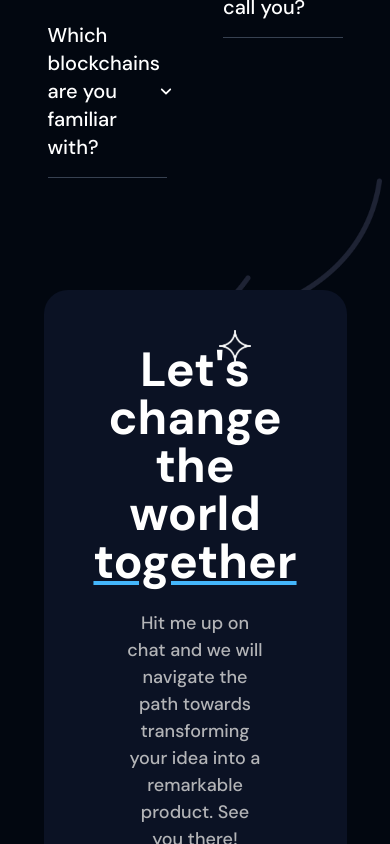
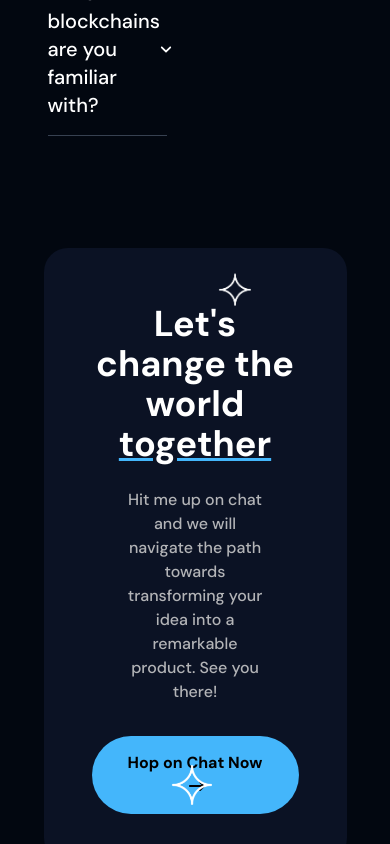
Before and after one commit to yewyewXD/yewwwdev, a Next.js app: page /about in a window 390 px wide. Shown: the part 780-1624 px from the top of the page. Built offline with nearby package versions, Linux system fonts and the light colour scheme.

Commit message:
add star floating animation

```diff
--- a/app/(home)/HeroSection.tsx
+++ b/app/(home)/HeroSection.tsx
@@ -49,13 +49,13 @@ const HeroSection = () => {
 
             <img
               src="/images/general-star.png"
-              className="absolute h-9 w-9 top-0 right-0"
+              className="floatingStar absolute h-9 w-9 top-0 right-0 shadow"
               alt=""
             />
 
             <img
               src="/images/general-star.png"
-              className="absolute h-7 w-7 bottom-0 xl:right-24 right-0"
+              className="floatingStar absolute h-7 w-7 bottom-0 xl:right-24 right-0 animationDelay"
               alt=""
             />
           </div>
--- a/app/(home)/ProjectSection.tsx
+++ b/app/(home)/ProjectSection.tsx
@@ -6,7 +6,7 @@ import Link from "next/link";
 
 const ProjectSection = () => {
   return (
-    <section id="projects" className="ProjectSection xl:pt-28 pt-6">
+    <section id="projects" className="ProjectSection xl:pt-28 pt-20">
       <div className="container">
         <div className="text-center mb-16">
           <big className="mb-5 section-title">Projects</big>
@@ -159,7 +159,7 @@ const ProjectSection = () => {
         </div>
 
         <div className="mt-20 flex gap-10 justify-between">
-          <div className="rounded-2xl bg-secondary p-8">
+          <div className="rounded-2xl bg-secondary xl:p-8 p-6">
             <Image
               className="rounded-2xl"
               src="/images/project/SOS.gif"
@@ -169,7 +169,7 @@ const ProjectSection = () => {
             />
           </div>
 
-          <div className="rounded-2xl bg-secondary p-8">
+          <div className="rounded-2xl bg-secondary xl:p-8 p-6">
             <div className="flex items-center justify-center bg-white h-full w-full rounded-2xl px-8">
               <Image
                 className=""
@@ -181,7 +181,7 @@ const ProjectSection = () => {
             </div>
           </div>
 
-          <div className="rounded-2xl bg-secondary p-8">
+          <div className="rounded-2xl bg-secondary xl:p-8 p-6">
             <Image
               className="rounded-2xl"
               src="/images/project/CE.gif"
--- a/app/globals.scss
+++ b/app/globals.scss
@@ -43,6 +43,10 @@ h5 {
 
 .bigger {
   font-size: 22px;
+
+  @media (max-width: 1279.98px) {
+    font-size: 20px;
+  }
 }
 
 .medium {
@@ -120,6 +124,10 @@ body {
   background-color: #020710;
   color: white;
   font-size: 18px;
+
+  @media (max-width: 1279.98px) {
+    font-size: 16px;
+  }
 }
 
 .container {
@@ -206,10 +214,19 @@ footer {
   background: url("/images/drawing-lightning.png") 95% 0 / 180px auto no-repeat;
 }
 .ProjectSection {
-  background: url("/images/drawing-tornado.png") 1% 0 / 300px auto no-repeat;
+  background: url("/images/drawing-tornado.png") 1% 0 / 20vw auto no-repeat;
+
+  @media (max-width: 1279.98px) {
+    background: url("/images/drawing-tornado.png") 98% 30% / 280px auto
+      no-repeat;
+  }
 }
 .CTASection {
-  background: url("/images/drawing-arrow.png") 96% 0 / 185px auto no-repeat;
+  background: url("/images/drawing-arrow.png") 98% 0 / 185px auto no-repeat;
+
+  @media (max-width: 1535.98px) {
+    background: none;
+  }
 }
 
 nav span {
@@ -298,3 +315,28 @@ nav span {
     max-width: 338px;
   }
 }
+
+.floatingStar {
+  animation-name: floatingAnimation;
+  animation-duration: 3s;
+  animation-timing-function: ease-in-out;
+  animation-iteration-count: infinite;
+}
+
+.animationDelay {
+  animation-delay: 1s;
+}
+
+@keyframes floatingAnimation {
+  0% {
+    transform: translateY(0);
+  }
+
+  50% {
+    transform: translateY(-15px);
+  }
+
+  100% {
+    transform: translateY(0px);
+  }
+}
--- a/components/CTASection.tsx
+++ b/components/CTASection.tsx
@@ -1,4 +1,9 @@
 /* eslint-disable @next/next/no-img-element */
+import {
+  faArrowRight,
+  faArrowRightLong,
+} from "@fortawesome/free-solid-svg-icons";
+import { FontAwesomeIcon } from "@fortawesome/react-fontawesome";
 import React from "react";
 
 const CTASection = () => {
@@ -8,27 +13,30 @@ const CTASection = () => {
         <div className="p-12 pt-14 rounded-3xl bg-secondary text-center mx-6 relative">
           <img
             src="/images/general-star.png"
-            className="absolute h-10 w-10 bottom-14 left-32"
+            className="absolute h-10 w-10 bottom-14 left-32 floatingStar"
             alt=""
           />
 
           <img
             src="/images/general-star.png"
-            className="absolute h-8 w-8 top-10 right-24"
+            className="absolute h-8 w-8 top-10 right-24 floatingStar animationDelay"
             alt=""
           />
 
-          <div className="font-heading text-5xl font-bold">
+          <div className="xl:text-5xl text-4xl font-bold">
             Let&apos;s change the world{" "}
             <u className="underline-main">together</u>
           </div>
 
-          <div className="text-light font-medium font-heading mt-6 mb-8 w-8/12 mx-auto">
+          <div className="text-light font-medium mt-6 mb-8 w-8/12 mx-auto">
             Hit me up on chat and we will navigate the path towards transforming
             your idea into a remarkable product. See you there!
           </div>
 
-          <button className="button-main">Hop on Chat Now</button>
+          <button className="button-main">
+            Hop on Chat Now{" "}
+            <FontAwesomeIcon className="w-4 ml-1" icon={faArrowRightLong} />
+          </button>
         </div>
       </div>
     </section>
```
